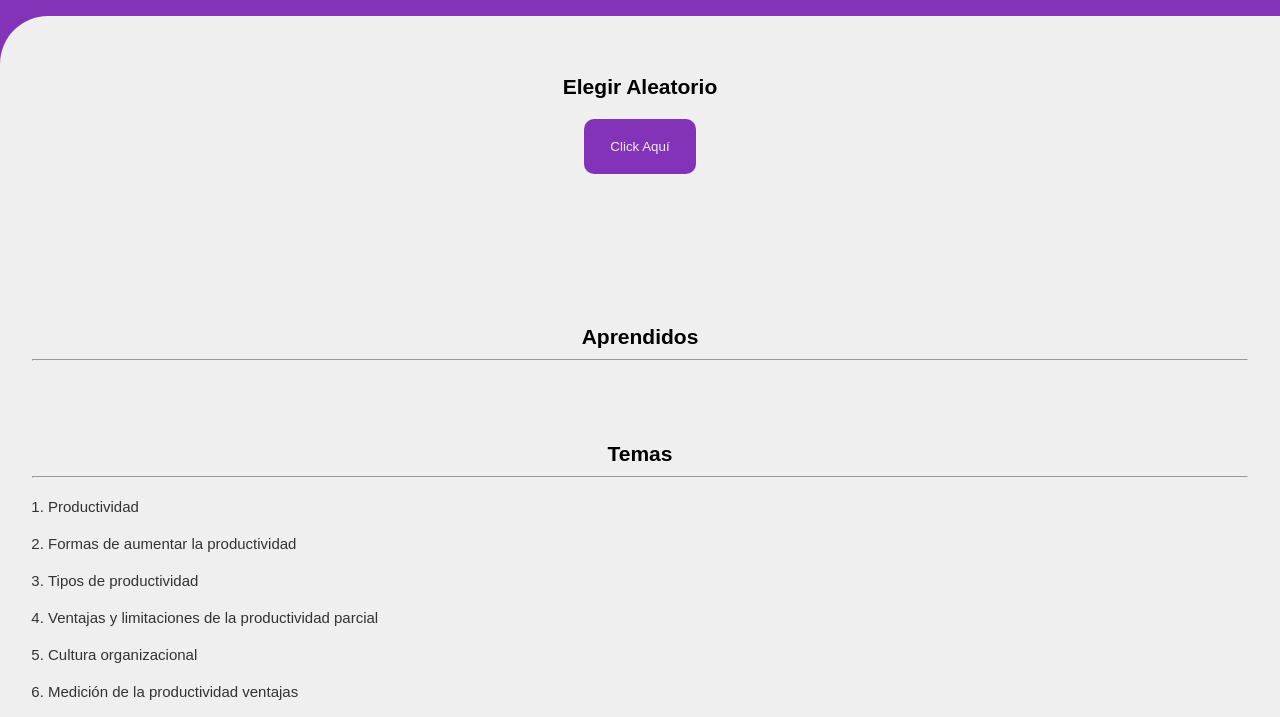
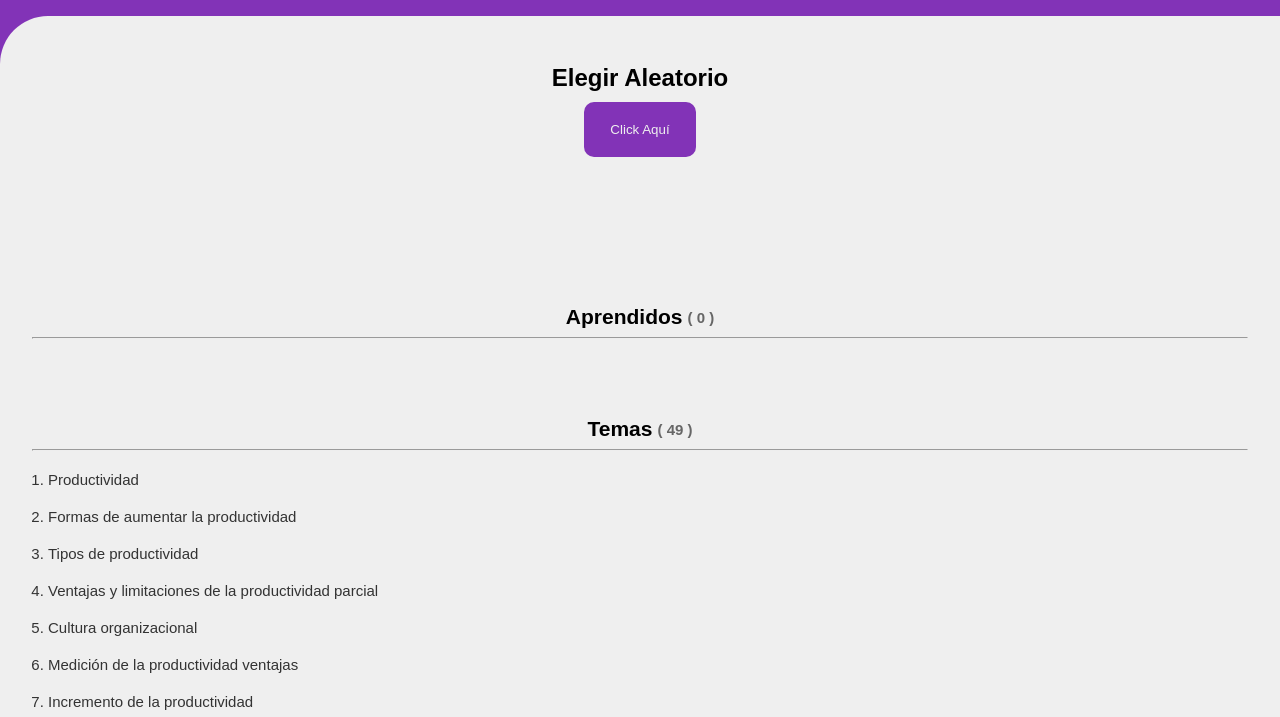
Before and after one commit to JuanMorenaE/math-theory-picker, a plain HTML site: page administracion/index.html in a window 1280 px wide. Shown: the part 73-790 px from the top of the page. Drawn offline with Linux system fonts and the light colour scheme.

Commit message:
Contador de Temas Aprendidos y Restantes

```diff
--- a/administracion/index.html
+++ b/administracion/index.html
@@ -22,13 +22,19 @@
         </div>
 
         <div>
-            <h2>Aprendidos</h2>
+            <div class="title">
+                <h2>Aprendidos</h2>
+                <h3>( <span id="leftLearned">0</span> )</h3>
+            </div>
             <hr>
             <ul id="learned"></ul>
         </div>
 
         <div>
-            <h2>Temas</h2>
+            <div class="title">
+                <h2>Temas</h2>
+                <h3>( <span id="leftTheory">0</span> )</h3>
+            </div>
             <hr>
             <ul id="theory"></ul>
         </div>
--- a/administracion/script.js
+++ b/administracion/script.js
@@ -61,6 +61,8 @@ window.addEventListener('load',(() => {
 const showTheoryData = (() => {
   const theoryContainer = document.getElementById('theory')
   const learnedContainer = document.getElementById('learned')
+  const leftTheory = document.getElementById('leftTheory')
+  const leftLearned = document.getElementById('leftLearned')
 
   theoryContainer.innerHTML = ''
   learnedContainer.innerHTML = ''
@@ -90,6 +92,9 @@ const showTheoryData = (() => {
     theoryContainer.append(listItem)
   }
 
+  leftTheory.innerText = theoryList.length - learnedList.length
+  leftLearned.innerText = learnedList.length
+
   if(learnedList){
     for (theory of learnedList){
       let listItem = document.createElement('li')
--- a/administracion/styles.css
+++ b/administracion/styles.css
@@ -31,10 +31,22 @@ header{
 
 
 
-h2{
+.title{
     padding: .5em 0;
-    font-size: 21px;
-    text-align: center;
+    display: flex;
+    justify-content: center;
+    align-items: center;
+    gap: 5px;
+
+    h2{
+        font-size: 21px;
+        text-align: center;
+    }
+
+    h3{
+        font-size: 15px;
+        color: #666;
+    }
 }
 
 .container{
--- a/analisis/script.js
+++ b/analisis/script.js
@@ -27,6 +27,8 @@ window.addEventListener('load',(() => {
 const showTheoryData = (() => {
   const theoryContainer = document.getElementById('theory')
   const learnedContainer = document.getElementById('learned')
+  const leftTheory = document.getElementById('leftTheory')
+  const leftLearned = document.getElementById('leftLearned')
 
   theoryContainer.innerHTML = ''
   learnedContainer.innerHTML = ''
@@ -56,6 +58,9 @@ const showTheoryData = (() => {
     theoryContainer.append(listItem)
   }
 
+  leftTheory.innerText = theoryList.length - learnedList.length
+  leftLearned.innerText = learnedList.length
+
   if(learnedList){
     for (theory of learnedList){
       let listItem = document.createElement('li')
--- a/analisis/styles.css
+++ b/analisis/styles.css
@@ -31,10 +31,24 @@ header{
 
 
 
-h2{
+
+
+.title{
     padding: .5em 0;
-    font-size: 21px;
-    text-align: center;
+    display: flex;
+    justify-content: center;
+    align-items: center;
+    gap: 5px;
+
+    h2{
+        font-size: 21px;
+        text-align: center;
+    }
+
+    h3{
+        font-size: 15px;
+        color: #666;
+    }
 }
 
 .container{
```
Also changed, not shown: analisis/index.html (+8 -2 lines).
